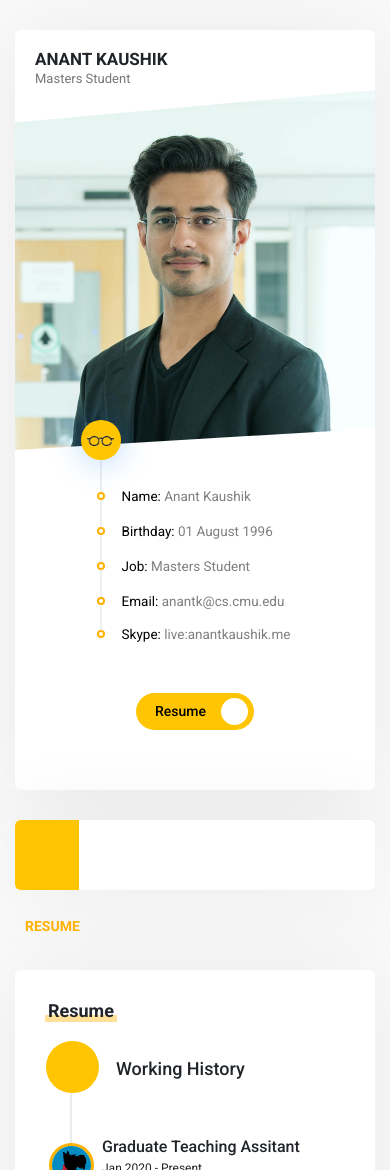
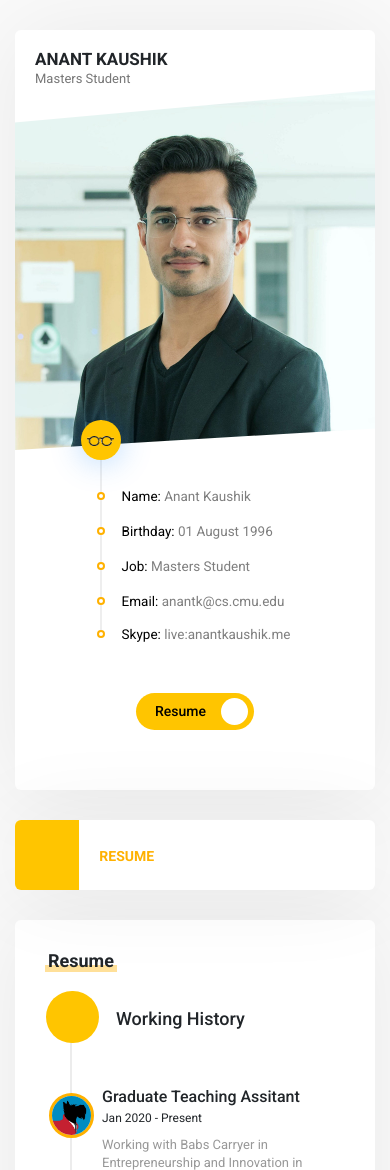
Before and after one commit to anant-kaushik/anantkaushik.com, a React (Create React App) app: page /resume in a window 390 px wide. Shown: the top 1170 px of the page. Built offline with nearby package versions, Linux system fonts and the light colour scheme; a web font is replaced by a local one.

Commit message:
Responsiveness in navbar

```diff
--- a/src/containers/NavBar/NavBar.css
+++ b/src/containers/NavBar/NavBar.css
@@ -111,8 +111,38 @@ header nav .menuout {
   transition: all ease 0.2s;
 }
 
-@media (max-width: 768px) {
-  header {
-    margin-top: 30px !important;
+header nav .hamburger {
+  font-size: 20px;
+  margin-right: 23px;
+  cursor: pointer;
+  line-height: 71px;
+  border-left: solid 1px #eaeaea;
+  padding-left: 21px;
+}
+
+@media screen and (max-width: 991px) and (min-width: 769px) {
+  header nav {
+    margin-top: 30px;
+  }
+
+  nav .social-icons {
+    display: none;
   }
 }
+
+@media (max-width: 768px) {
+  header nav {
+    margin-top: 30px;
+  }
+
+  .social-icons {
+    margin-right: 14px;
+    line-height: 67px;
+  }
+}
+
+@media (max-width: 321px) {
+  .social-icons {
+    display: none;
+  }
+}
--- a/src/containers/NavBar/NavBar.jsx
+++ b/src/containers/NavBar/NavBar.jsx
@@ -39,7 +39,7 @@ const Tabs = ({ history, routes }) => (
 );
 
 const SocialIcons = ({ github, linkedin }) => (
-  <div className="hidden-md social-icons pull-right">
+  <div className="social-icons pull-right">
     <A className="gh" href={github.href}>
       <i className="fa fa-github" aria-hidden="true"></i>
     </A>
@@ -70,10 +70,10 @@ class NavBar extends Component {
   render() {
     return (
       <Nav>
-        <Col md="8" sm="8" xs="4">
+        <Col md="8" sm="8" xs="8">
           <Tabs history={this.props.history} routes={routes} />
         </Col>
-        <Col md="4" sm="4" xs="8">
+        <Col md="4" sm="4" xs="4">
           <Links links={data.links} />
         </Col>
       </Nav>
```
